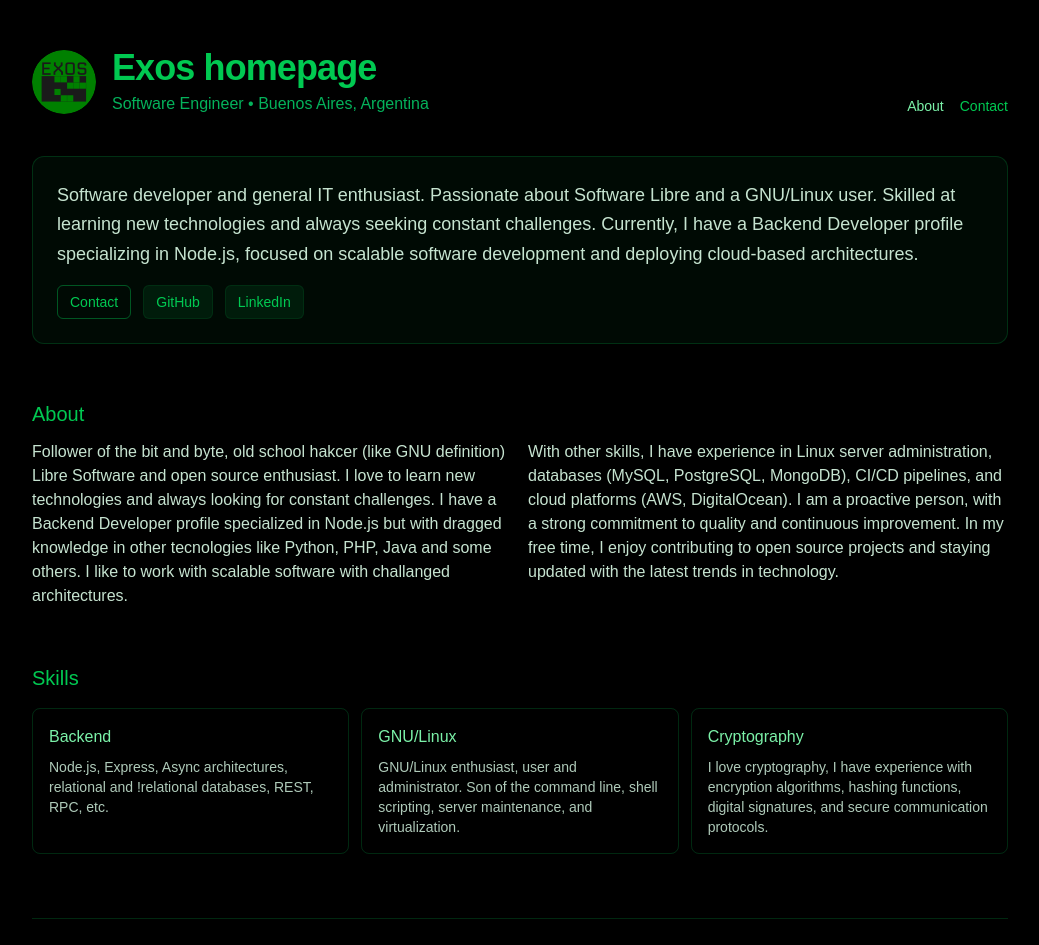
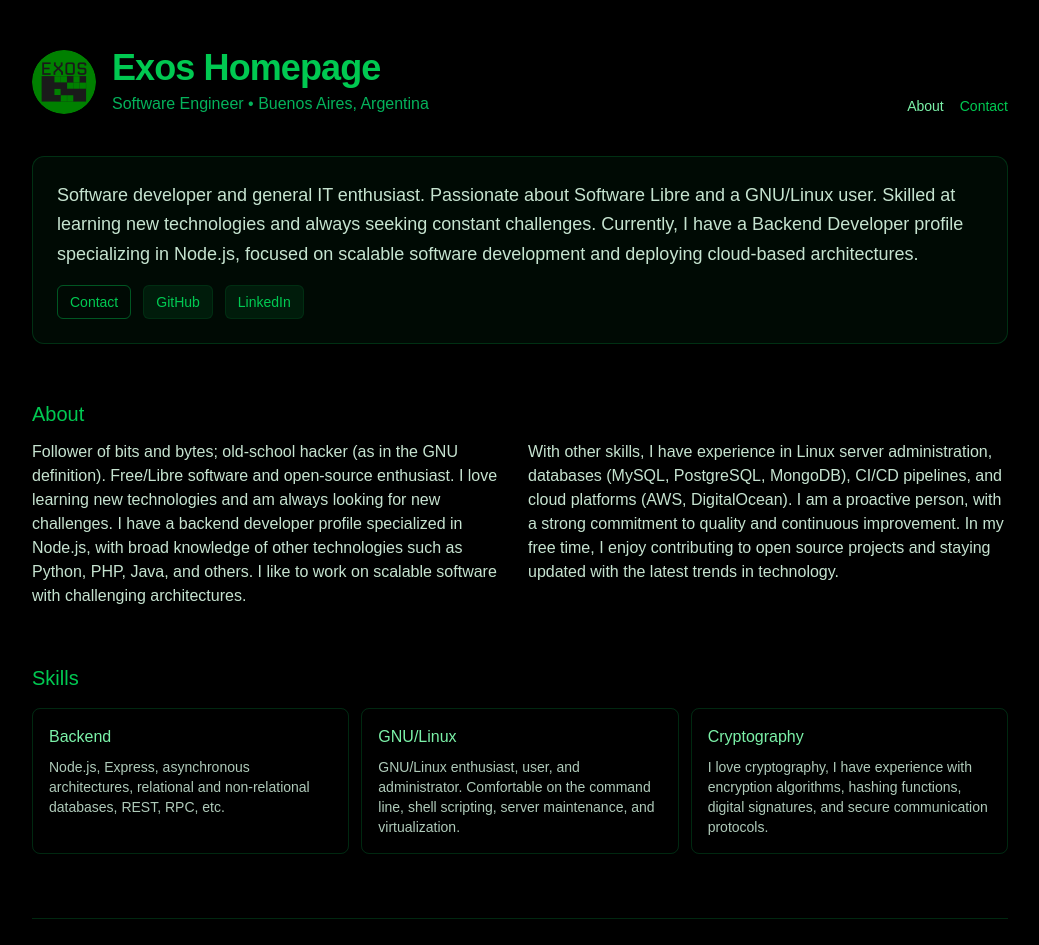
Before and after one commit to exos/exos.ar, a Next.js app in the folder apps/homepage/: page / in a window 1280 px wide. Shown: the top 945 px of the page, without its empty margins (120-1159 px from the left). Built offline with nearby package versions, Linux system fonts and the light colour scheme.

Commit message:
Fix texts and little typos

```diff
--- a/apps/homepage/src/app/api/contact/route.ts
+++ b/apps/homepage/src/app/api/contact/route.ts
@@ -40,9 +40,9 @@ export async function POST(request: NextRequest) {
     return NextResponse.json({ error: "From is required" }, { status: 400 });
   }
 
-  const scape = (text: string) => text.trim().replace(/`/g, "\\`");
+  const escapeText = (text: string) => text.trim().replace(/`/g, "\\`");
 
-  const fullMessage = `From: \`${scape(from)}\`\n\nMessage:\n \`\`\`${scape(message)}\`\`\`\n`;
+  const fullMessage = `From: \`${escapeText(from)}\`\n\nMessage:\n \`\`\`${escapeText(message)}\`\`\`\n`;
 
   try {
     const bot = getTelegramBot();
--- a/apps/homepage/src/app/layout.tsx
+++ b/apps/homepage/src/app/layout.tsx
@@ -14,7 +14,7 @@ const geistMono = Geist_Mono({
 
 export const metadata: Metadata = {
   title: "Exos.ar",
-    description: "Exos home page",
+  description: "Exos homepage",
 };
 
 export default function RootLayout({
--- a/apps/homepage/src/app/page.tsx
+++ b/apps/homepage/src/app/page.tsx
@@ -1,20 +1,19 @@
-
-import { ExosHeader } from '@/components/header';
+import { ExosHeader } from "@/components/header";
 
 export default function Home() {
   return (
     <main className="min-h-screen bg-black text-green-500">
       <div className="mx-auto max-w-5xl px-6 py-12">
-        <ExosHeader section='about' />
+        <ExosHeader section="about" />
         {/* Intro / Hero */}
         <section className="mt-10 rounded-xl border border-green-500/20 bg-green-500/5 p-6">
           <p className="text-lg leading-relaxed text-green-100/90">
             Software developer and general IT enthusiast. Passionate about
             Software Libre and a GNU/Linux user. Skilled at learning new
-            technologies and always seeking constant challenges. Currently,
-            I have a Backend Developer profile specializing in Node.js,
-            focused on scalable software development and deploying
-            cloud-based architectures.
+            technologies and always seeking constant challenges. Currently, I
+            have a Backend Developer profile specializing in Node.js, focused on
+            scalable software development and deploying cloud-based
+            architectures.
           </p>
           <div className="mt-4 flex flex-wrap gap-3 text-sm">
             <a
@@ -43,19 +42,22 @@ export default function Home() {
           <h2 className="text-xl font-medium">About</h2>
           <div className="mt-3 grid gap-4 sm:grid-cols-2">
             <p className="text-green-100/90">
-                Follower of the bit and byte, old school hakcer (like GNU definition)
-                Libre Software and open source enthusiast. I love to learn new technologies and
-                always looking for constant challenges. I have a Backend Developer profile
-                specialized in Node.js but with dragged knowledge in other tecnologies like
-                Python, PHP, Java and some others. I like to work with scalable software with
-                challanged architectures.
+              Follower of bits and bytes; old-school hacker (as in the GNU
+              definition). Free/Libre software and open-source enthusiast. I
+              love learning new technologies and am always looking for new
+              challenges. I have a backend developer profile specialized in
+              Node.js, with broad knowledge of other technologies such as
+              Python, PHP, Java, and others. I like to work on scalable software
+              with challenging architectures.
             </p>
             <p className="text-green-100/90">
-                With other skills, I have experience in Linux server administration,
-                databases (MySQL, PostgreSQL, MongoDB), CI/CD pipelines, and cloud platforms
-                (AWS, DigitalOcean). I am a proactive person, with a strong commitment to
-                quality and continuous improvement. In my free time, I enjoy contributing to
-                open source projects and staying updated with the latest trends in technology.
+              With other skills, I have experience in Linux server
+              administration, databases (MySQL, PostgreSQL, MongoDB), CI/CD
+              pipelines, and cloud platforms (AWS, DigitalOcean). I am a
+              proactive person, with a strong commitment to quality and
+              continuous improvement. In my free time, I enjoy contributing to
+              open source projects and staying updated with the latest trends in
+              technology.
             </p>
           </div>
         </section>
@@ -67,22 +69,24 @@ export default function Home() {
             <div className="rounded-lg border border-green-500/20 p-4">
               <h3 className="text-green-300">Backend</h3>
               <p className="mt-2 text-sm text-green-100/80">
-                Node.js, Express, Async architectures, relational and !relational
-                databases, REST, RPC, etc.
+                Node.js, Express, asynchronous architectures, relational and
+                non-relational databases, REST, RPC, etc.
               </p>
             </div>
             <div className="rounded-lg border border-green-500/20 p-4">
               <h3 className="text-green-300">GNU/Linux</h3>
               <p className="mt-2 text-sm text-green-100/80">
-                GNU/Linux enthusiast, user and administrator. Son of the command line,
-                shell scripting, server maintenance, and virtualization.
+                GNU/Linux enthusiast, user, and administrator. Comfortable on
+                the command line, shell scripting, server maintenance, and
+                virtualization.
               </p>
             </div>
             <div className="rounded-lg border border-green-500/20 p-4">
               <h3 className="text-green-300">Cryptography</h3>
               <p className="mt-2 text-sm text-green-100/80">
-                I love cryptography, I have experience with encryption algorithms,
-                hashing functions, digital signatures, and secure communication protocols.
+                I love cryptography, I have experience with encryption
+                algorithms, hashing functions, digital signatures, and secure
+                communication protocols.
               </p>
             </div>
           </div>
--- a/apps/homepage/src/app/verifyhuman/page.tsx
+++ b/apps/homepage/src/app/verifyhuman/page.tsx
@@ -54,9 +54,7 @@ export default function VerifyHumanPage(props: VerifyHumanPageProps) {
             <strong className="block text-lg font-semibold">
               Oscar J. Gentilezza
             </strong>
-            <span className="text-gray-600">
-              Backend Developer/Architecture
-            </span>
+            <span className="text-gray-600">Backend Developer / Architect</span>
           </div>
         </div>
       </div>
--- a/apps/homepage/src/components/downloadbuttons.tsx
+++ b/apps/homepage/src/components/downloadbuttons.tsx
@@ -1,7 +1,5 @@
-
 export function DownloadButtons() {
   return (
-
     <section className="mt-10 rounded-xl border border-green-500/20 bg-green-500/5 p-6">
       <h2 className="text-lg font-semibold text-green-500">Download</h2>
       <div className="mt-4 flex flex-wrap gap-3 text-sm">
@@ -9,7 +7,7 @@ export function DownloadButtons() {
           href="/downloads/exos.vcard"
           className="rounded-md border border-green-500/10 bg-green-500/10 px-3 py-1.5 hover:border-green-300 hover:text-green-300"
         >
-                    Download VCARD
+          Download vCard
         </a>
         <a
           href="/downloads/exos.asc"
--- a/apps/homepage/src/components/header.tsx
+++ b/apps/homepage/src/components/header.tsx
@@ -25,8 +25,8 @@ function HeaderLink({
   );
 }
 
-export function ExosHeader(pros: ExosHeaderProperties) {
-  const { section } = pros;
+export function ExosHeader(props: ExosHeaderProperties) {
+  const { section } = props;
 
   return (
     <header className="flex flex-col gap-4 sm:flex-row sm:items-end sm:justify-between">
@@ -34,7 +34,7 @@ export function ExosHeader(pros: ExosHeaderProperties) {
         <RoundLogo />
         <div>
           <h1 className="text-3xl font-semibold tracking-tight sm:text-4xl">
-            Exos homepage
+            Exos Homepage
           </h1>
           <p className="mt-1 text-green-400/80">
             Software Engineer • Buenos Aires, Argentina
--- a/apps/homepage/src/components/socialbuttons.tsx
+++ b/apps/homepage/src/components/socialbuttons.tsx
@@ -1,10 +1,9 @@
-
-import Link from 'next/link'
+import Link from "next/link";
 
 export function SocialButtons() {
   return (
     <section className="mt-10 rounded-xl border border-green-500/20 bg-green-500/5 p-6">
-            <h2 className="text-lg font-semibold text-green-500">Social media</h2>
+      <h2 className="text-lg font-semibold text-green-500">Social Media</h2>
       <div className="mt-4 flex flex-wrap gap-3 text-sm">
         <a
           href="https://t.me/exoslpm"
@@ -28,7 +27,7 @@ export function SocialButtons() {
           href="/"
           className="rounded-md border border-green-500/10 bg-green-500/10 px-3 py-1.5 hover:border-green-300 hover:text-green-300"
         >
-                    Personal web page
+          Personal website
         </Link>
       </div>
     </section>
--- a/apps/homepage/src/middleware.ts
+++ b/apps/homepage/src/middleware.ts
@@ -8,7 +8,7 @@ if (typeof CAPTCHA_SECRET !== "string") {
   throw new Error("Captcha secret is not defined");
 }
 
-const CaptchaRequiredResone = () => {
+const CaptchaRequiredResponse = () => {
   return NextResponse.json(
     {
       error: "Captcha is required",
@@ -73,7 +73,7 @@ export async function middleware(request: NextRequest) {
 
   if (url.pathname.startsWith("/api/contact")) {
     if (!(await verifyCaptcha(request, response))) {
-      return CaptchaRequiredResone();
+      return CaptchaRequiredResponse();
     }
   }
 
```
Also changed, not shown: apps/homepage/src/app/t/page.tsx (+3 -5 lines). Lines whose indentation alone changed are shown as unchanged.
